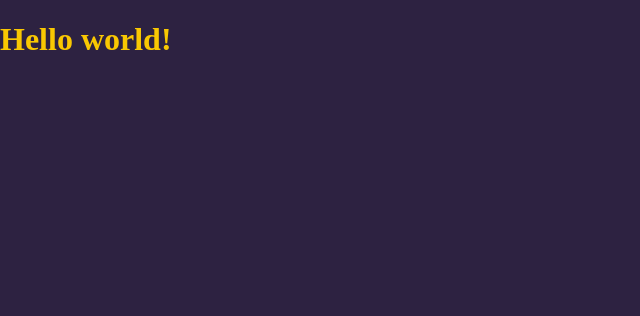
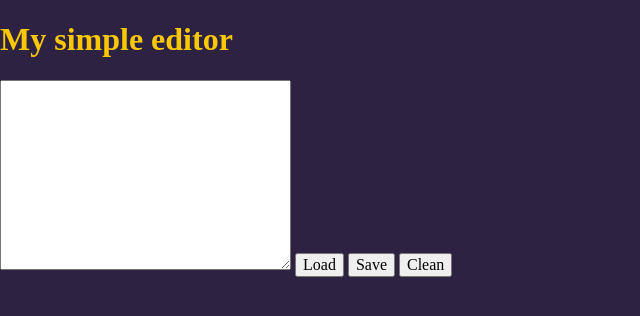
Before and after one commit to Andrzej-Jablonski-project/simple-editor, a website: page src/content/index.html in a window 1280 px wide. Shown: the whole page, without its empty margins (0-640 px from the left). Drawn offline with nearby package versions, Linux system fonts and the light colour scheme; files that its build step writes are made by us from their sources.

Commit message:
feat: Adds structure HTML

```diff
--- a/src/content/index.html
+++ b/src/content/index.html
@@ -1,5 +1,5 @@
 <!DOCTYPE html>
-<html lang="en">
+<html lang="pl">
 
 <head>
   <meta charset="UTF-8">
@@ -10,8 +10,13 @@
 </head>
 
 <body>
-  <h1>Hello world!</h1>
-
+  <main class="editor">
+    <h1 class="editor__header">My simple editor</h1>
+    <textarea class="editor__text" name="" id="" cols="30" rows="10"></textarea>
+    <button class="editor__button">Load</button>
+    <button class="editor__button">Save</button>
+    <button class="editor__button">Clean</button>
+  </main>
   <script src="js/main.js"></script>
 </body>
 
```
Also changed, not shown: package.json (+5 -5 lines), 1 other file.
